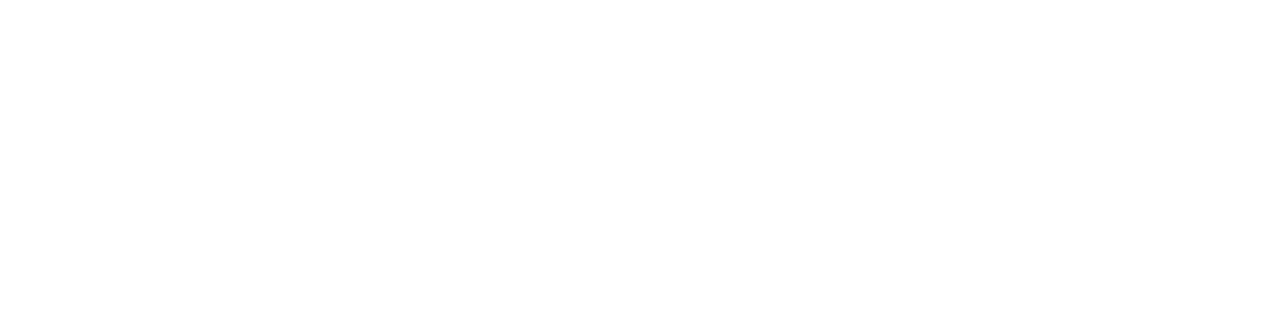
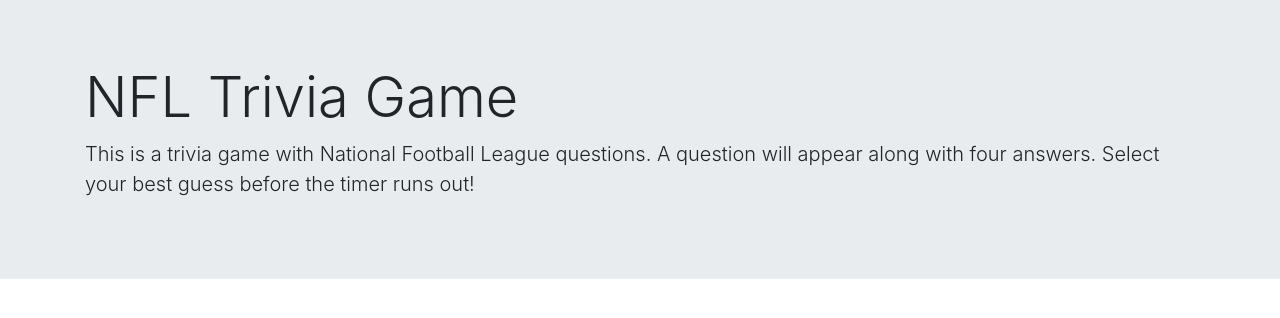
Before and after one commit to juliacassidy/TriviaGame, a plain HTML site: page index.html in a window 1280 px wide. Drawn offline with nearby package versions, Linux system fonts and the light colour scheme.

Commit message:
working on styling of page - stopping for the night

```diff
--- a/index.html
+++ b/index.html
@@ -9,6 +9,12 @@
 </head>
 
 <body>
+        <div class="jumbotron jumbotron-fluid">
+                <div class="container">
+                  <h1 class="display-4">NFL Trivia Game</h1>
+                  <p class="lead">This is a trivia game with National Football League questions. A question will appear along with four answers. Select your best guess before the timer runs out! </p>
+                </div>
+              </div>
 
 
 
```
